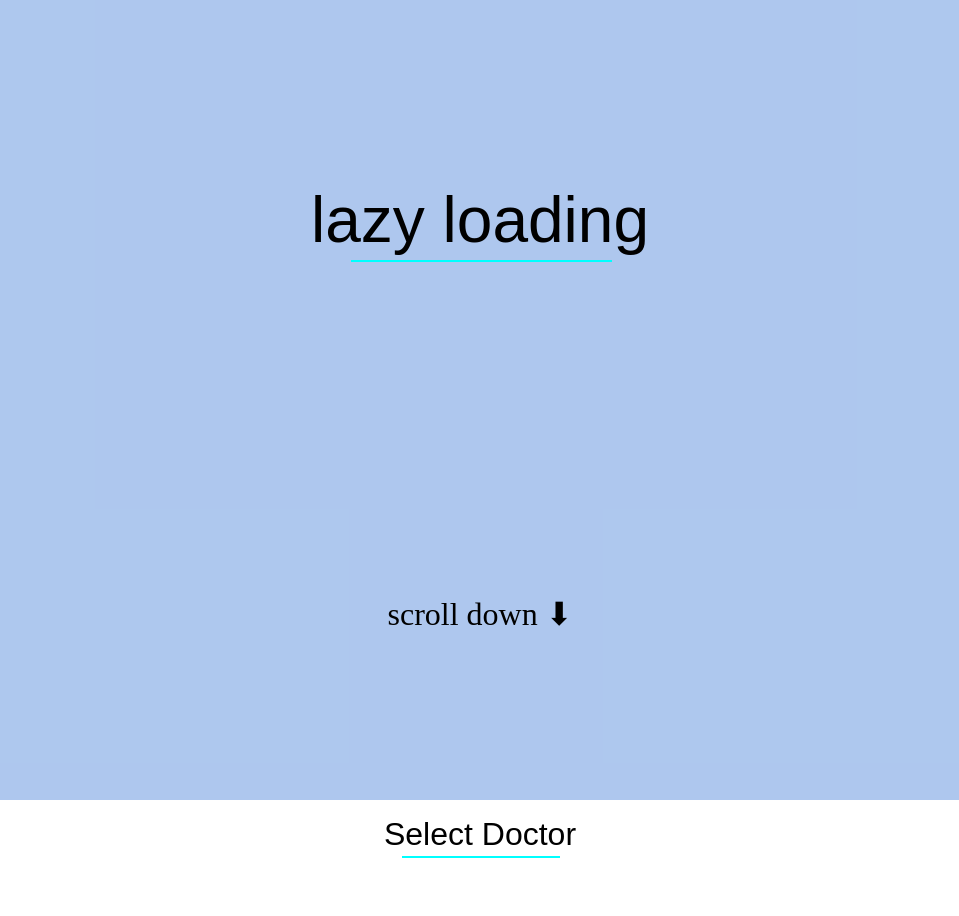
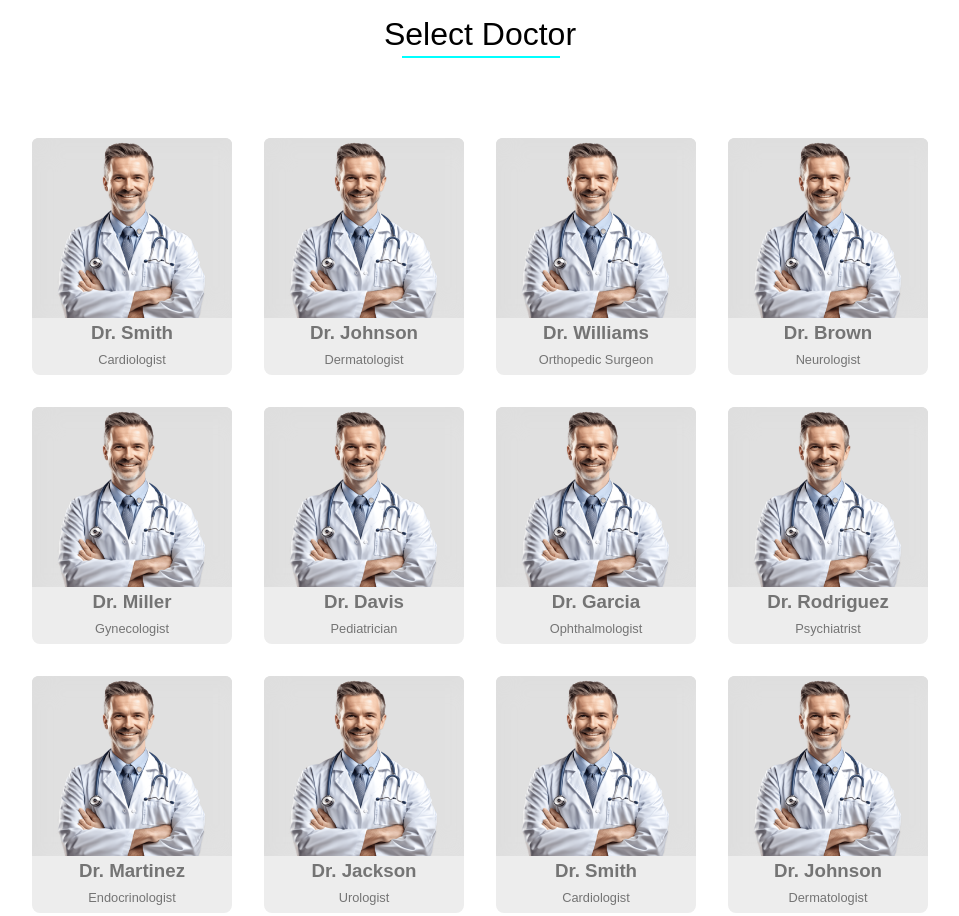
Before and after one commit to SilentWatcher/lazy-loading, a plain HTML site: page lazy_loading/index.html in a window 1280 px wide. Shown: the top 916 px of the page, without its empty margins (160-1119 px from the left). Drawn offline with Linux system fonts and the light colour scheme.

Commit message:
Removed Header

```diff
--- a/lazy_loading/index.html
+++ b/lazy_loading/index.html
@@ -12,10 +12,7 @@
 
     <main>
 
-        <header>
-            <h1>lazy loading</h1>
-            <span>scroll down ⬇</span>
-        </header>
+
         <!-- <div>
             <img src="../assets/doctor.png" alt="doctor" loading="lazy" height="300px" width="300px">
             <h2>Doctor name</h2>
--- a/lazy_loading/style.css
+++ b/lazy_loading/style.css
@@ -7,13 +7,13 @@
 main{
     text-align: center;
 }
-header{
+/* header{
     min-height: 100vh;
     display: grid;
     place-items: center;
     background: #7da6e49f;
     font-size: xx-large;
-}
+} */
 
 h1{
     font-family: Arial, Helvetica, sans-serif;
```
